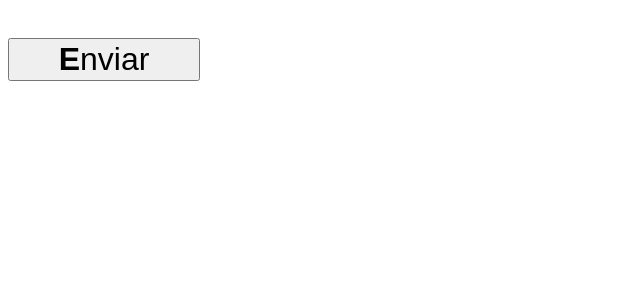
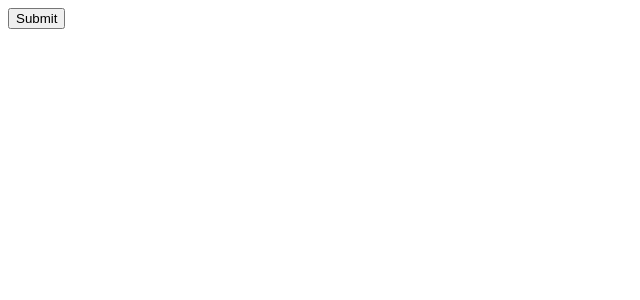
Before and after one commit to MoonGarc/DADM-2024B, a Vue app: page / in a window 1280 px wide. Shown: the top 300 px of the page, without its empty margins (0-640 px from the left). Built offline with nearby package versions, Linux system fonts and the light colour scheme.

Commit message:
⭐Valor por defecto

```diff
--- a/src/App.vue
+++ b/src/App.vue
@@ -5,7 +5,7 @@ import FancyButton from './components/FancyButton.vue';
 <template>
   <div class="content">
     <fancy-button>
-      <strong>E</strong>nviar
+      Submit
     </fancy-button>
   </div>
 </template>
--- a/src/components/FancyButton.vue
+++ b/src/components/FancyButton.vue
@@ -1,15 +1,5 @@
 <template>
     <button>
-      <slot></slot>
+      <slot>Submit</slot>
     </button>
   </template>
-  <style scoped>
-  .content{
-    text-align: center;
-  }
-  button{
-    width: 12rem;
-    margin: 30px auto;
-    font-size: 2rem;
-  }
-  </style>
```
